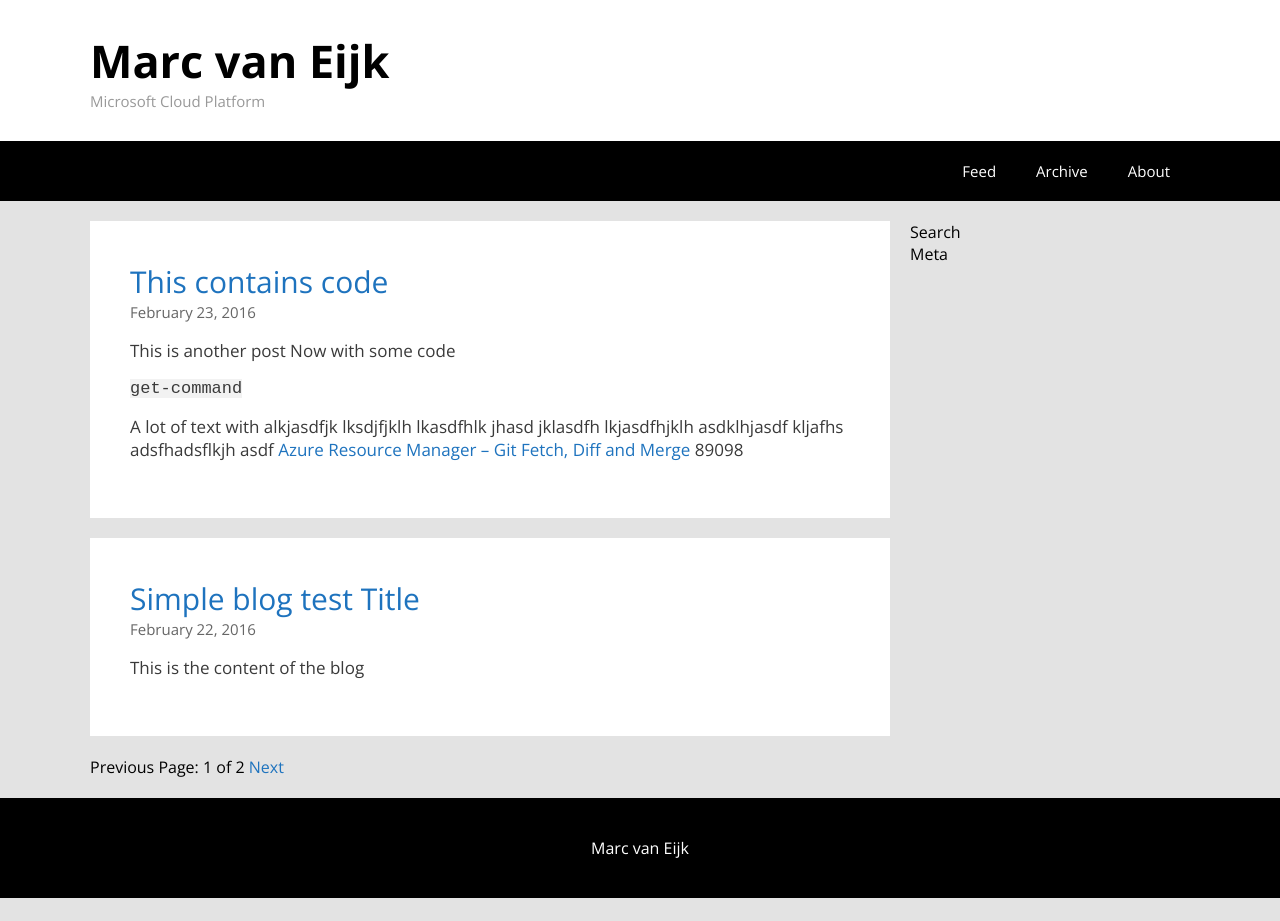
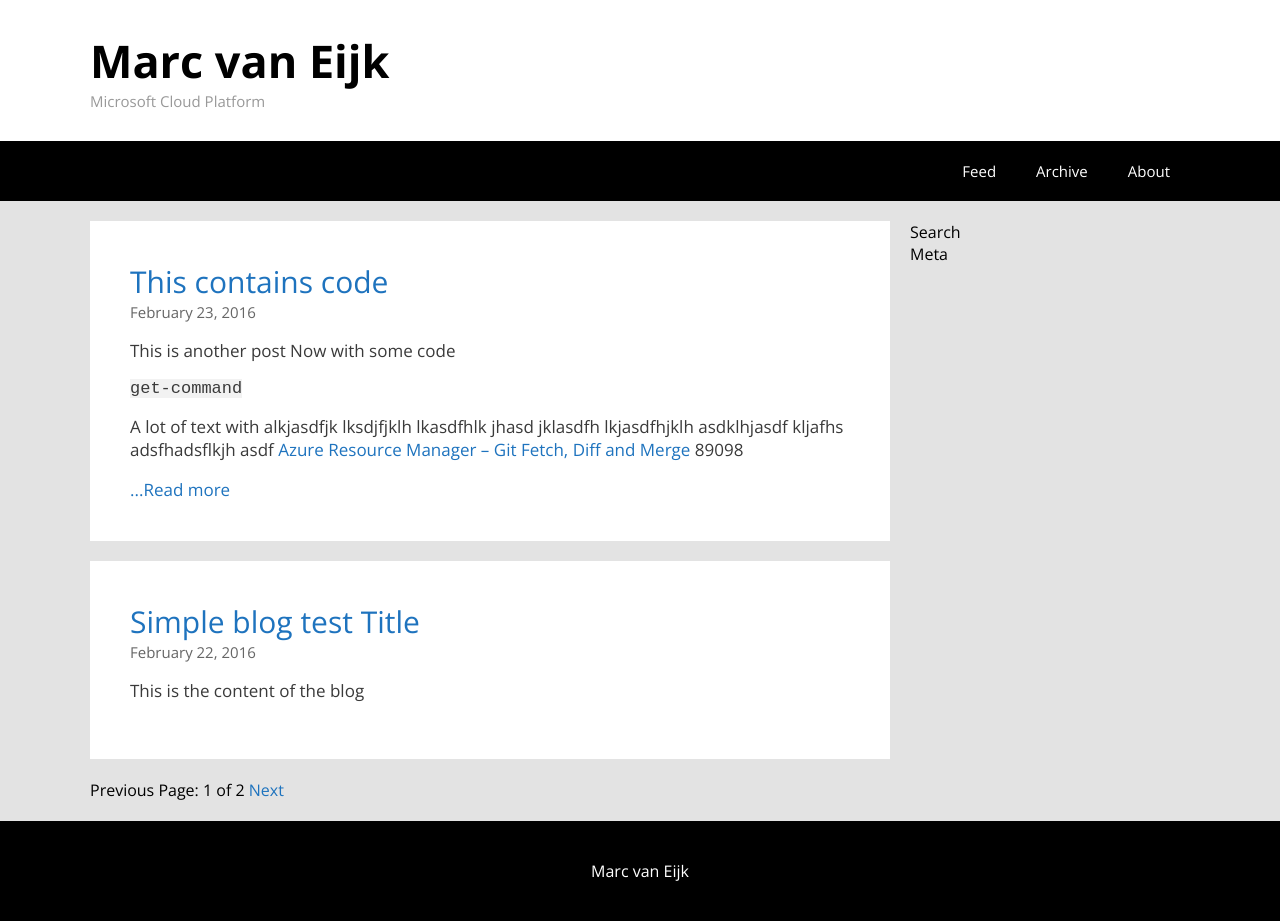
Before and after one commit to marcvaneijkdemo/marcvaneijkdemo.github.io, a Jekyll site: the page built from index.html, in a window 1280 px wide. Built offline with Jekyll 4.4.1, drawn with Linux system fonts in a browser that asks for light colours; the list of posts is cut into pages by our own code; before the commit the page ends 900 px from its top, so only the background shows below that.

Commit message:
Update index.html

```diff
--- a/index.html
+++ b/index.html
@@ -7,7 +7,12 @@ layout: default
 	    		<div class="contentIndexLi">
 	    			<a class="contentTitle" href="{{ post.url }}" title="{{ post.title }}">{{ post.title }}</a>
 	    			<div class="contentMeta">{{ post.date | date: "%B %d, %Y" }}</div>
-	    			<div class="content">{{ post.excerpt }}</div>
+	    			<div class="content">
+	    				{{ post.excerpt }}
+	    				{% if post.content contains site.excerpt_separator %}
+						<a href="{{ post.url | prepend: site.baseurl }}">...Read more</a>
+					{% endif %}
+	    			</div>
     			</div>
 	    	</li>
 	{% endfor %}
```
